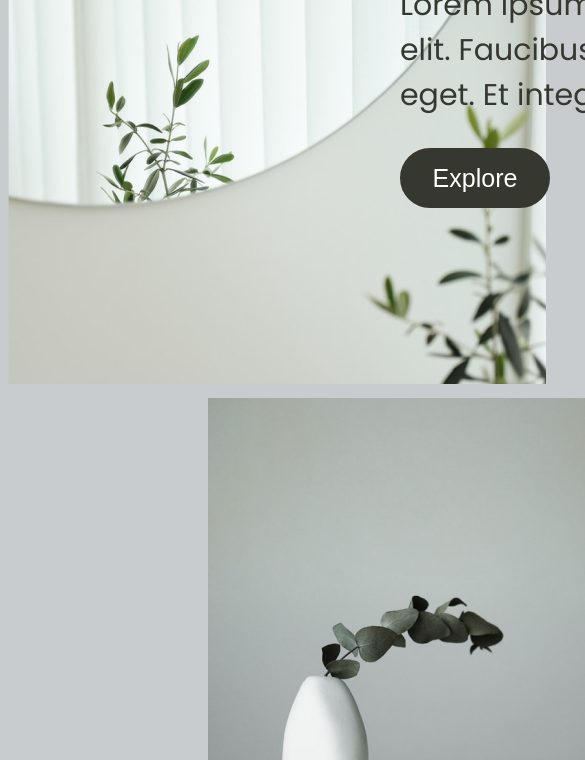
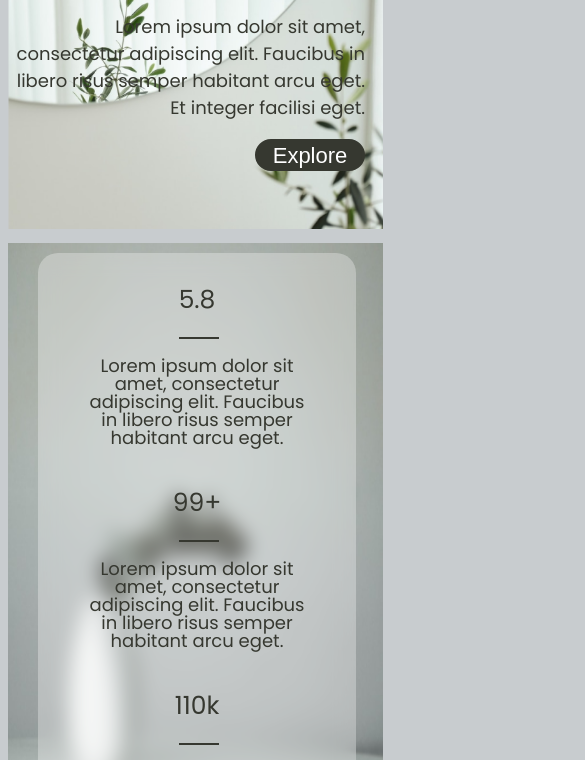
Before and after one commit to MariaFernandaGamez/proyecto_Landing_Pages, a plain HTML site: page noveno_landing/lan9.html in a window 390 px wide. Shown: the part 136-896 px from the top of the page, 585 px wide, since content can reach past the window. Drawn offline with Linux system fonts and the light colour scheme; a web font is replaced by a local one.

Commit message:
pagina nueve terminada con media queries

```diff
--- a/noveno_landing/lan9.html
+++ b/noveno_landing/lan9.html
@@ -28,7 +28,7 @@
         <div class="botS">
 
             <div class="il">
-                <img src="images/Image left.png" class="i">
+                <img src="images/Image left.png" class="i" id="florero">
             </div>
 
 
@@ -37,19 +37,19 @@
                 <div class="item">
                     <p class="n">5.8</p>
                     <hr>
-                    <p>Lorem ipsum dolor sit amet, consectetur adipiscing elit. Faucibus in libero risus semper habitant arcu eget.</p>
+                    <p class="pp">Lorem ipsum dolor sit<br> amet, consectetur<br> adipiscing elit. Faucibus <br>in libero risus semper <br>habitant arcu eget.</p>
                 </div>
 
                 <div class="item">
                     <p class="n">99+</p>
                     <hr>
-                    <p>Lorem ipsum dolor sit amet, consectetur adipiscing elit. Faucibus in libero risus semper habitant arcu eget.</p>
+                    <p class="pp">Lorem ipsum dolor sit<br> amet, consectetur<br> adipiscing elit. Faucibus <br>in libero risus semper <br>habitant arcu eget.</p>
                 </div>
 
                 <div class="item">
                     <p class="n">110k</p>
                     <hr>
-                    <p>Lorem ipsum dolor sit amet, consectetur adipiscing elit. Faucibus in libero risus semper habitant arcu eget.</p>
+                    <p class="pp">Lorem ipsum dolor sit<br> amet, consectetur<br> adipiscing elit. Faucibus <br>in libero risus semper <br>habitant arcu eget.</p>
                 </div>
 
             </div>
--- a/noveno_landing/style9.css
+++ b/noveno_landing/style9.css
@@ -1,6 +1,9 @@
 @import url('https://fonts.googleapis.com/css2?family=Edu+NSW+ACT+Foundation:wght@400..700&family=Poppins:ital,wght@0,100;0,200;0,300;0,400;0,500;0,600;0,700;0,800;0,900;1,100;1,200;1,300;1,400;1,500;1,600;1,700;1,800;1,900&family=Work+Sans:ital,wght@0,100..900;1,100..900&display=swap');
 body{
     background-color: rgba(200, 204, 207, 1);
+    background-position: center center;
+    background-repeat: no-repeat;
+    background-size: cover;
     font-family: "Poppins", sans-serif;
     color: #363830;
 }
@@ -14,15 +17,15 @@ body{
 
 }
 .topS{
-    font-size: 35px;
+    font-size: 33px;
 }
 p{
-    font-size: 30px;
+    font-size: 28px;
 }
 .title{
     position: absolute;
     width: 780px;
-    bottom: 500px ;
+    bottom: 550px ;
     left: 400px;
 }
 .buttonH{
@@ -35,11 +38,83 @@ p{
     font-size: 25px;
 }
 .list{
+    position: absolute;
     display: flex;
-    width: 1100px;
-    font-size: 20px;
+    width: 830px;
+    border-radius: 100px;
+    backdrop-filter: blur(10px);
+    background-color: rgba(255, 255, 255, 0.3);
+    line-height: 1;
+    -webkit-backdrop-filter: blur(10px);
+    backdrop-filter: blur(10px);
+    padding: 50px;
+    gap:90px;
+    bottom:10px;
+    left:630px
+}
+
+.pp{
+    font-size: 18px;
 }
 hr{
-    width: 60px;
+    width: 38px;
     margin-left: 0;
+    border-color: black;
+    border:solid 1.9px
 }
+
+@media(max-width:700px){
+    .i{
+        width:375px;
+    }
+    .list{
+        position: relative;
+        display: flex;
+        flex-direction: column;
+        width: 300px;
+        border-radius: 20px;
+        padding: 9px;
+        gap:0px;
+        bottom:0px;
+        top:10px;
+        left:30px;
+        text-align:center}
+    hr{
+        margin-left: 44%;
+    }
+    .il{
+        margin-left: 0;
+    }
+    .botS{
+        display: flex;
+        flex-direction: column;
+        justify-content: center;
+    }
+    .title{
+        left: 15px;
+        top:0;
+        text-align: right;
+        font-size: 10px;
+        width: 350px;
+        top:35px
+    }
+    p{
+        font-size: 18px;
+    }
+    .n{
+        font-size: 25px;
+    }
+    h1{
+        font-size: 40px;
+        text-align: center;
+    }
+    .buttonH{
+        width: 110px;
+        font-size: 22px;
+        height: 32px;
+    }
+    #florero{
+        position: absolute;
+        height: 647px;
+    }
+}
```
